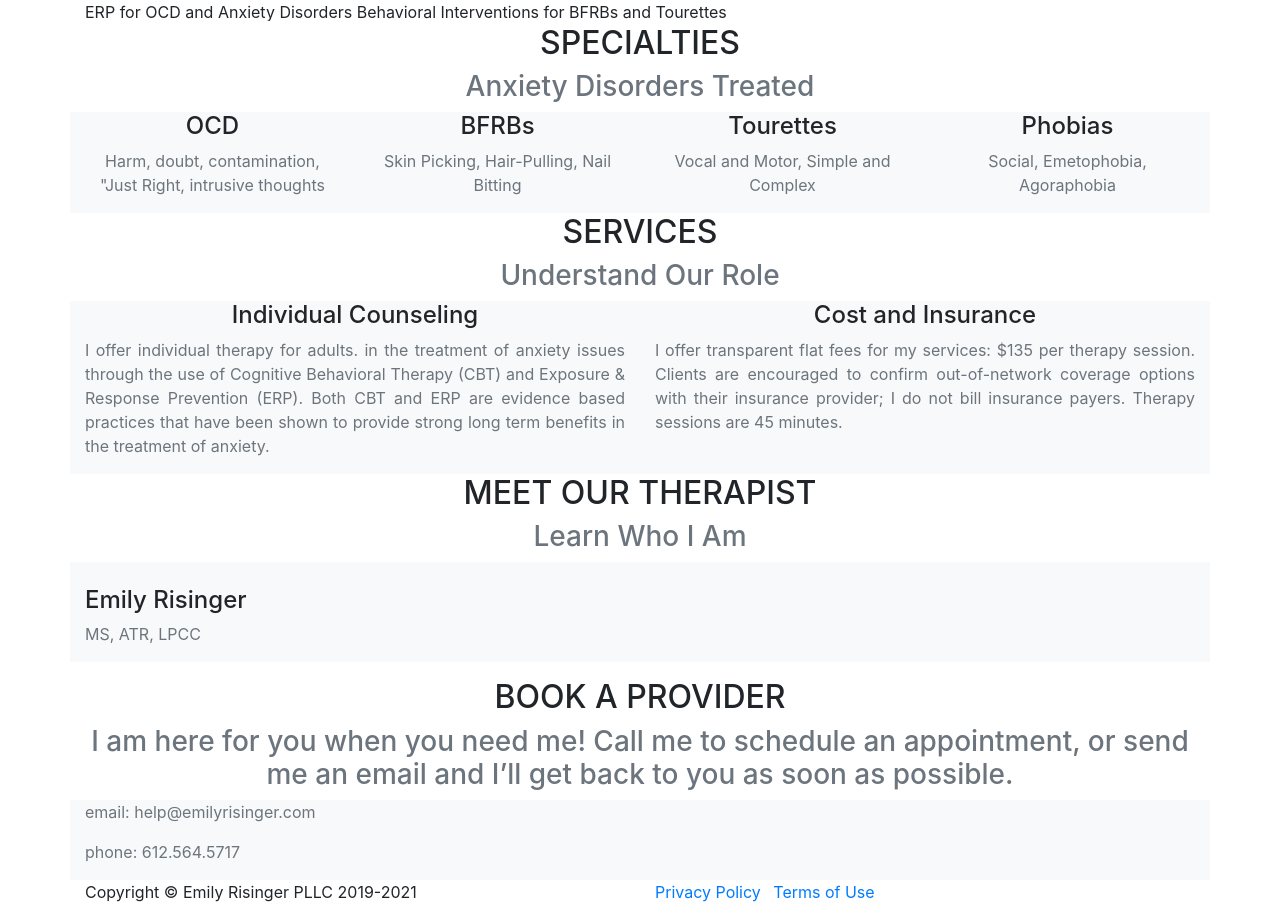
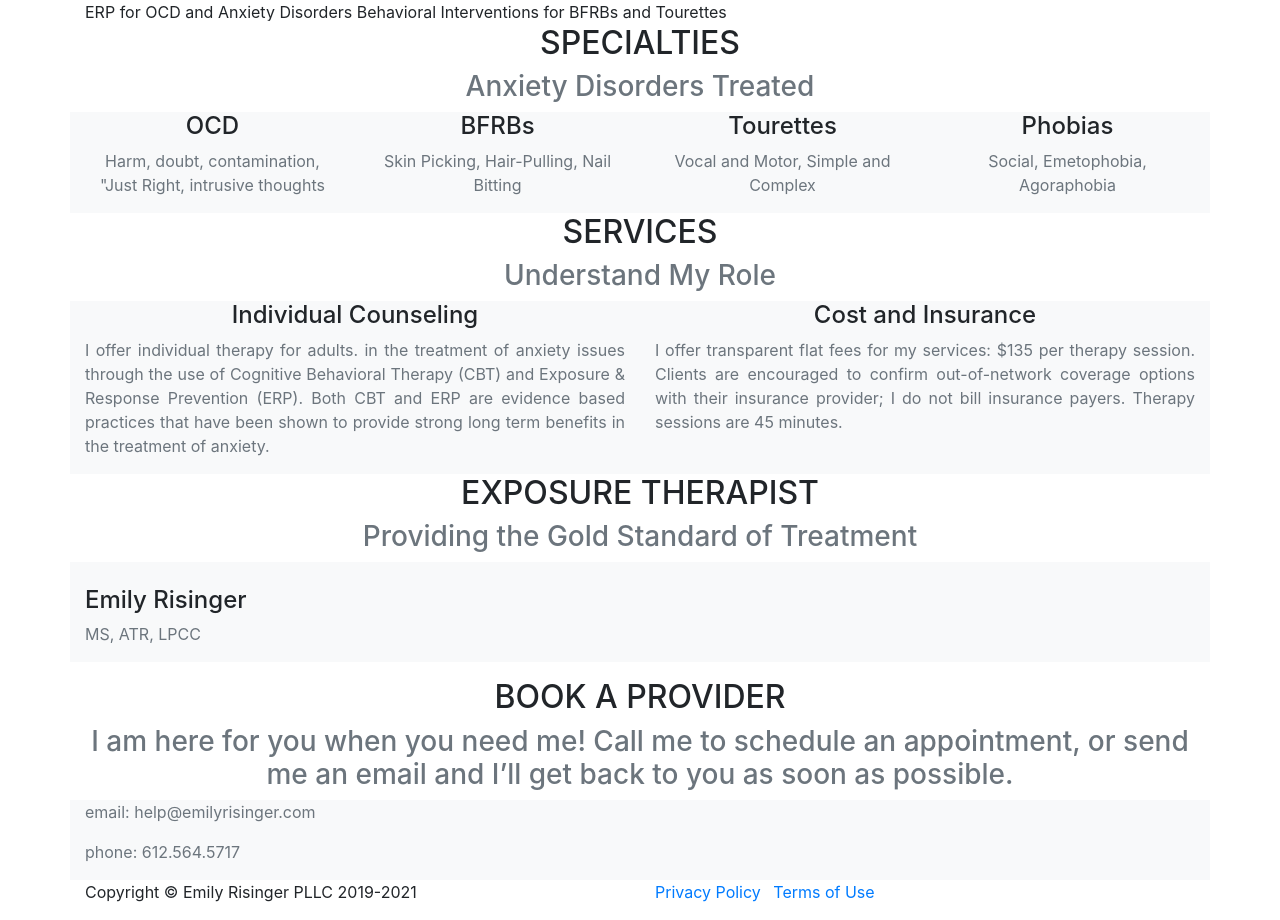
Before and after one commit to emilyrisingerpllc/emilyrisingerpllc.github.io, a Jekyll site: the page built from index.md, in a window 1280 px wide. Built offline with Jekyll 4.4.1, drawn with Linux system fonts in a browser that asks for light colours; nearby versions of some CDN libraries; some web fonts are replaced; library files that are not in the unit come from our copies.

Commit message:
Update default.yml

```diff
--- a/_data/default.yml
+++ b/_data/default.yml
@@ -20,7 +20,7 @@ brand:
         text: Social, Emetophobia, Agoraphobia
   services:
     heading: Services
-    subheading: Understand Our Role
+    subheading: Understand My Role
     service:
       - heading: Individual Counseling
         text: >
@@ -36,8 +36,8 @@ brand:
           with their insurance provider; I do not bill insurance payers. Therapy sessions are 45
           minutes.
   team:
-    heading: Meet Our Therapist
-    subheading: Learn Who I Am
+    heading: Exposure Therapist
+    subheading: Providing the Gold Standard of Treatment
     members:
       - name: Emily Risinger
         role: MS, ATR, LPCC
```
